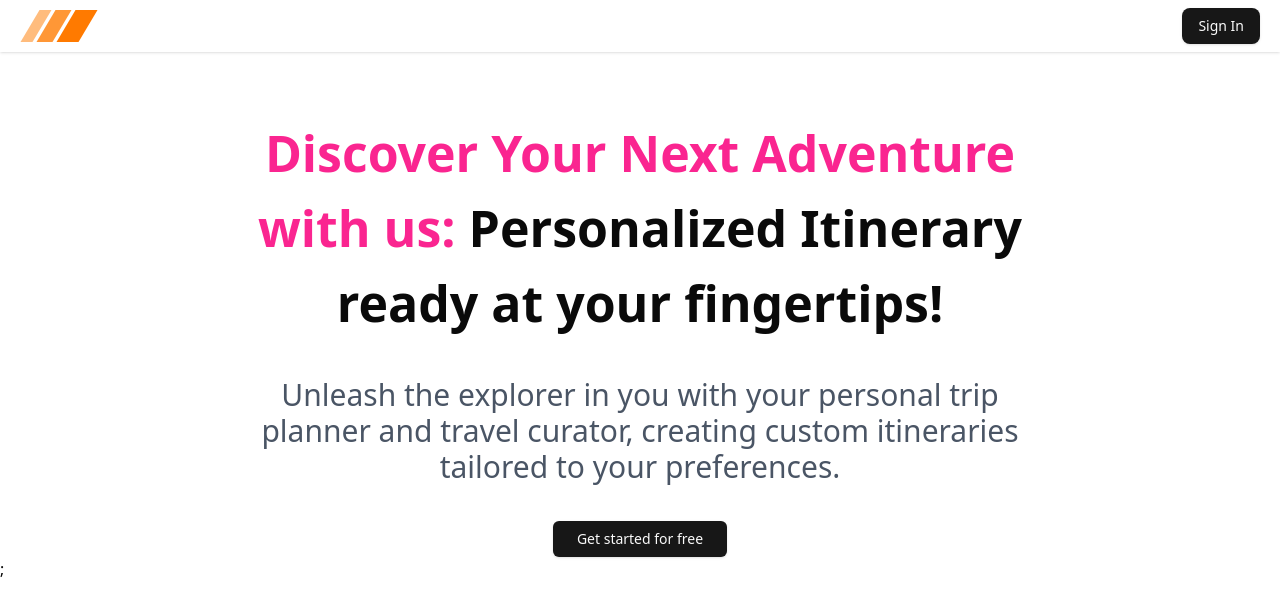
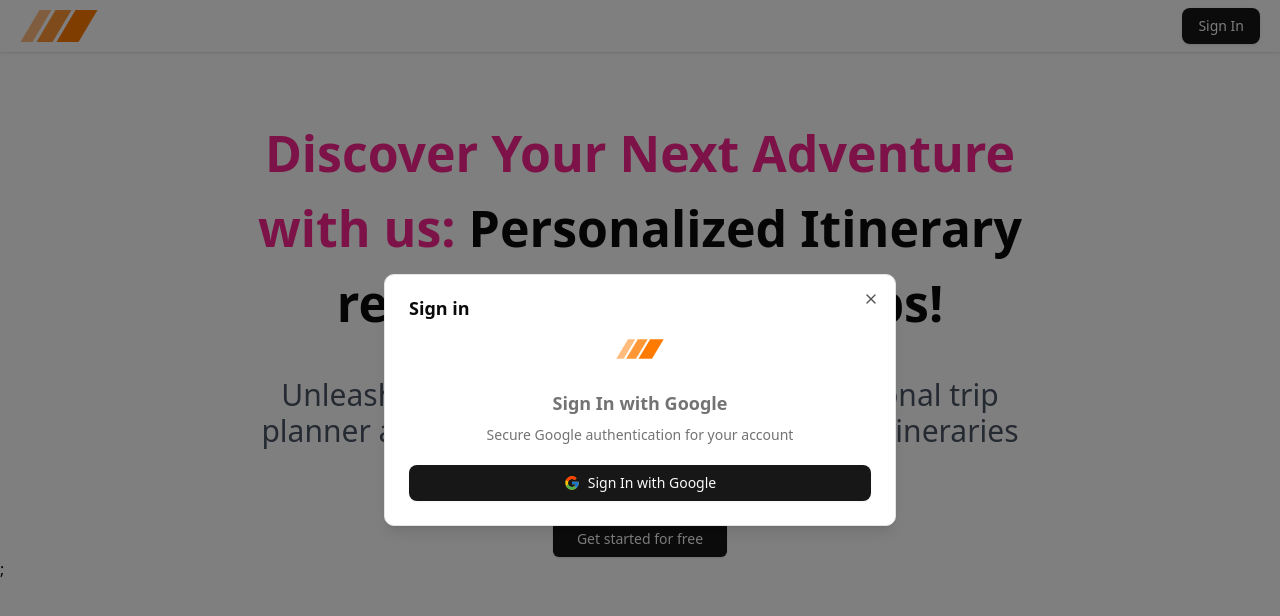
Before and after one commit to Anisha1121/ZipNGo, a React app: page / in a window 1280 px wide. Both pictures are taken after a click on the button "Sign In". Shown: the top 616 px of the page. Built offline with nearby package versions, Linux system fonts and the light colour scheme; no server answers; the HTML template or start-up script is replaced by a standard one.

Commit message:
Created UserHistory of planned trips

```diff
--- a/src/components/custom/Header.jsx
+++ b/src/components/custom/Header.jsx
@@ -1,32 +1,164 @@
-import React, { useEffect } from 'react'
-import { Button } from '../ui/button'
-function Header() {
+import React, { useEffect, useState } from "react";
+import { Button } from "../ui/button";
+import { useGoogleLogin, googleLogout } from "@react-oauth/google";
+import axios from "axios";
+import { FcGoogle } from "react-icons/fc";
 
-const user=JSON.parse(localStorage.getItem('user'));
+import {
+  Dialog,
+  DialogContent,
+  DialogDescription,
+  DialogHeader,
+  DialogTitle,
+} from "@/components/ui/dialog";
+import {
+  Popover,
+  PopoverContent,
+  PopoverTrigger,
+} from "@/components/ui/popover";
 
-useEffect(()=>{
-  console.log(user)
-})
+const Header = () => {
+  /** ------------------------------------------------------------------
+   *  Local state
+   * ------------------------------------------------------------------ */
+  const [user, setUser] = useState(() => {
+    try {
+      const stored = localStorage.getItem("user");
+      return stored ? JSON.parse(stored) : null;
+    } catch {
+      return null;
+    }
+  });
+  const [openDialog, setOpenDialog] = useState(false);
+  const [loading, setLoading] = useState(false);
 
+  /** ------------------------------------------------------------------
+   *  Google OAuth flow
+   * ------------------------------------------------------------------ */
+  const login = useGoogleLogin({
+    flow: "implicit", // or "auth-code" if you’re exchanging on the server
+    onSuccess: async (tokenInfo) => {
+      try {
+        setLoading(true);
+        const { data } = await axios.get(
+          "https://www.googleapis.com/oauth2/v1/userinfo",
+          {
+            params: { access_token: tokenInfo.access_token },
+            headers: {
+              Authorization: `Bearer ${tokenInfo.access_token}`,
+              Accept: "application/json",
+            },
+          }
+        );
+        localStorage.setItem("user", JSON.stringify(data));
+        setUser(data);
+        setOpenDialog(false);
+      } catch (err) {
+        console.error("Failed fetching Google profile:", err);
+      } finally {
+        setLoading(false);
+      }
+    },
+    onError: (err) => console.error("Google login error:", err),
+  });
+
+  /** ------------------------------------------------------------------
+   *  Keep React state in‑sync if user logs in/out in another tab
+   * ------------------------------------------------------------------ */
+  useEffect(() => {
+    const syncUserAcrossTabs = (e) => {
+      if (e.key === "user") {
+        setUser(e.newValue ? JSON.parse(e.newValue) : null);
+      }
+    };
+    window.addEventListener("storage", syncUserAcrossTabs);
+    return () => window.removeEventListener("storage", syncUserAcrossTabs);
+  }, []);
+
+  /** ------------------------------------------------------------------
+   *  Logout helper
+   * ------------------------------------------------------------------ */
+  const handleLogout = () => {
+    googleLogout();
+    localStorage.removeItem("user");
+    setUser(null);
+  };
+
+  /** ------------------------------------------------------------------
+   *  Render
+   * ------------------------------------------------------------------ */
   return (
-    <div className='p-2 shadow-sm flex justify-between items-center px-5'>
-      <img src='/logo.svg'/>
+    <header className="p-2 shadow-sm flex justify-between items-center px-5">
+      <img src="/logo.svg" alt="App logo" />
 
-     <div>
-      {user?
-      <div className='flex items-center gap-5'>
-        <Button variant="outline" className="rounded-full">My Trips</Button>
-        <img src={user?.picture} className='h-[35px] w-[35px] rounded-full'/>
-      </div>
-      :
-      <Button className="shadow cursor-pointer">
-        Sign In
-      </Button>
-}
-    </div>
+      {user ? (
+        <div className="flex items-center gap-5">
+          <a href='/my-trips'>
+          <Button variant="outline" className="rounded-full">
+            My Trips
+          </Button>
+</a>
+          <Popover>
+            <PopoverTrigger asChild>
+              <img
+                src={user.picture}
+                alt={user.name}
+                className="h-[35px] w-[35px] rounded-full cursor-pointer"
+              />
+            </PopoverTrigger>
+            <PopoverContent className="w-32">
+              <p
+                className="cursor-pointer text-sm font-medium"
+                onClick={handleLogout}
+              >
+                Logout
+              </p>
+            </PopoverContent>
+          </Popover>
+        </div>
+      ) : (
+        <Button onClick={() => setOpenDialog(true)} className="shadow">
+          Sign In
+        </Button>
+      )}
 
-    </div>
-  )
-}
+      {/* ----------------------------------------------------------------
+          Sign‑in modal
+         ---------------------------------------------------------------- */}
+      <Dialog open={openDialog} onOpenChange={setOpenDialog}>
+        <DialogContent>
+          <DialogHeader>
+            <DialogTitle>Sign in</DialogTitle>
+            <DialogDescription>
+              <div className="flex flex-col items-center">
+                <img src="/logo.svg" alt="Logo" className="w-12 h-12 mb-4" />
+                <h2 className="font-bold text-lg flex items-center gap-2">
+                  Sign In with Google
+                </h2>
+                <p className="text-sm text-muted-foreground mt-2 text-center">
+                  Secure Google authentication for your account
+                </p>
 
-export default Header
+                <Button
+                  disabled={loading}
+                  onClick={login}
+                  className="w-full mt-5 flex items-center gap-2 justify-center"
+                >
+                  {loading ? (
+                    "Signing in..."
+                  ) : (
+                    <>
+                      <FcGoogle className="h-6 w-6" /> Sign In with Google
+                    </>
+                  )}
+                </Button>
+              </div>
+            </DialogDescription>
+          </DialogHeader>
+        </DialogContent>
+      </Dialog>
+    </header>
+  );
+};
+
+export default Header;
--- /dev/null
+++ b/src/my-trips/components/UserTripCardItem.jsx
@@ -0,0 +1,57 @@
+import React from 'react';
+import { useState, useEffect } from 'react';
+import { fetchPlaceDetails } from '@/service/GlobalApi';
+import { PHOTO_REF_URL } from '@/service/GlobalApi';
+import { Link } from 'react-router-dom';
+function UserTripCardItem({ trip }) {
+
+const [photoUrl, setPhotoUrl]=useState();
+const GetPlacePhoto = React.useCallback(async () => {
+  try {
+    const data = {
+      placeName: trip?.userSelection?.location
+    };
+
+    const resp = await fetchPlaceDetails(data);
+    const photos = resp?.data?.places?.[0]?.photos;
+    const photoName = photos?.[3]?.name || photos?.[0]?.name;
+
+    if (!photoName) {
+      console.warn("No photo found for", trip?.userSelection?.location);
+      return;
+    }
+
+    const url = `https://places.googleapis.com/v1/${photoName}/media?key=${import.meta.env.VITE_GOOGLE_PLACES_API}&maxWidthPx=400`;
+        setPhotoUrl(url);
+  } catch (error) {
+    console.error('Failed to fetch place details:', error?.response?.data || error.message);
+  }
+}, [trip]);
+
+
+  useEffect(() => {
+    trip && GetPlacePhoto();
+  }, [trip, GetPlacePhoto]);
+
+  if (!trip) return null;
+
+  console.log("Trip:", trip);
+  return (
+    <Link to= {'/view-trip/'+trip?.id}>
+    <div className='hover:scale-105 transition-all'>
+      <img src={photoUrl?photoUrl: "/placeholder.jpg"} className="object-cover rounded-md w-full h-40" />
+      <div className="mt-2">
+        <h2 className="font-semibold text-lg">
+          {trip?.userSelection?.location || "Unknown Destination"}
+        </h2>
+        <h2 className='text-sm text-gray-500'>
+          📅{trip?.userSelection?.days} days trip with 👥{trip?.userSelection?.travelers} people with 💰{trip?.userSelection?.budget} budget
+        </h2>
+      </div>
+    </div>
+    </Link>
+  );
+}
+
+
+export default UserTripCardItem;
--- /dev/null
+++ b/src/my-trips/index.jsx
@@ -0,0 +1,49 @@
+import React, { useEffect, useState } from "react";
+import { useNavigate } from "react-router-dom";   // ← usually the right hook
+import { collection, query, where, getDocs } from "firebase/firestore";
+import { db } from "@/service/firebaseConfig";
+import UserTripCardItem from "./components/UserTripCardItem";
+function MyTrips() {
+  const navigate = useNavigate();      // ✅ hook at top level
+  const [userTrips, setUserTrips]=useState([]);
+  useEffect(() => {
+    const storedUser = localStorage.getItem("user");
+
+    // redirect if not signed in
+    if (!storedUser) {
+      navigate("/");                   // ✅ safe to call here
+      return;
+    }
+
+    // otherwise fetch trips, etc.
+    fetchUserTrips(JSON.parse(storedUser));
+  }, [navigate]);                      // run once (and if navigate ref changes)
+
+   const fetchUserTrips = async (user) => {
+  console.log("fetching trips for", user?.email);
+
+  const q = query(collection(db, "AITrips"), where("userEmail", "==", user?.email));
+  const querySnapshot = await getDocs(q);
+   setUserTrips([]);
+  querySnapshot.forEach((doc) => {
+    const data = doc.data(); // ✅ get trip data as plain object
+    console.log(doc.id, " => ", data);
+    setUserTrips(prevVal => [...prevVal, data]);
+  });
+};
+
+
+  return <div className="sm:px-10 md:px-32 lg:px-56 xl:px-72 px-5 mt-10">
+    <h2 className="font-bold text-3xl">
+      My Trips
+    </h2 >
+    <div className="mt-10 grid grid-cols-2 md:grid-cols-3 gap-5">
+      {userTrips.map((trip)=>(
+        <UserTripCardItem trip={trip} />
+      ))}
+    </div>
+
+    </div>;
+}
+
+export default MyTrips;
```
Also changed, not shown: src/main.jsx (+6 -1 lines).
